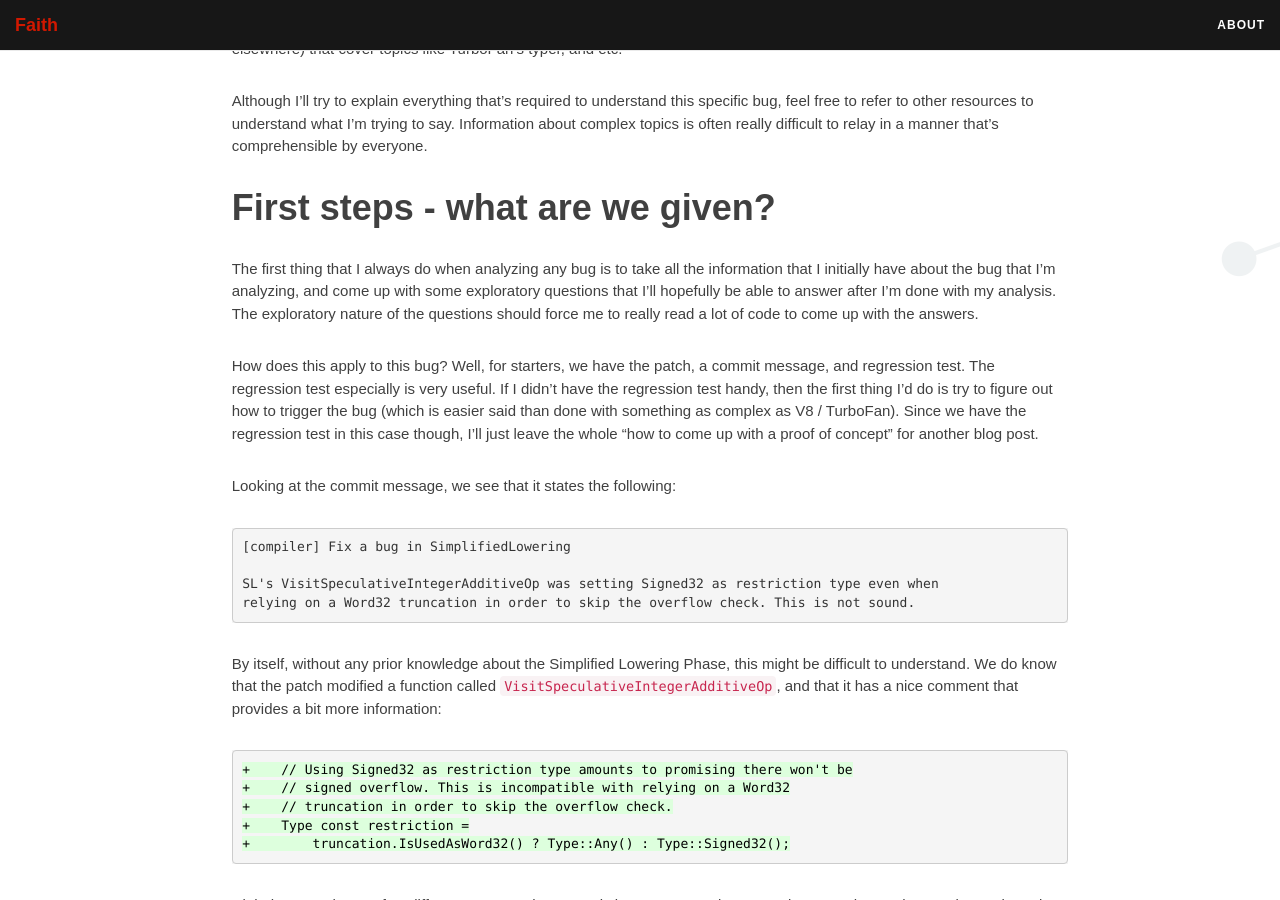
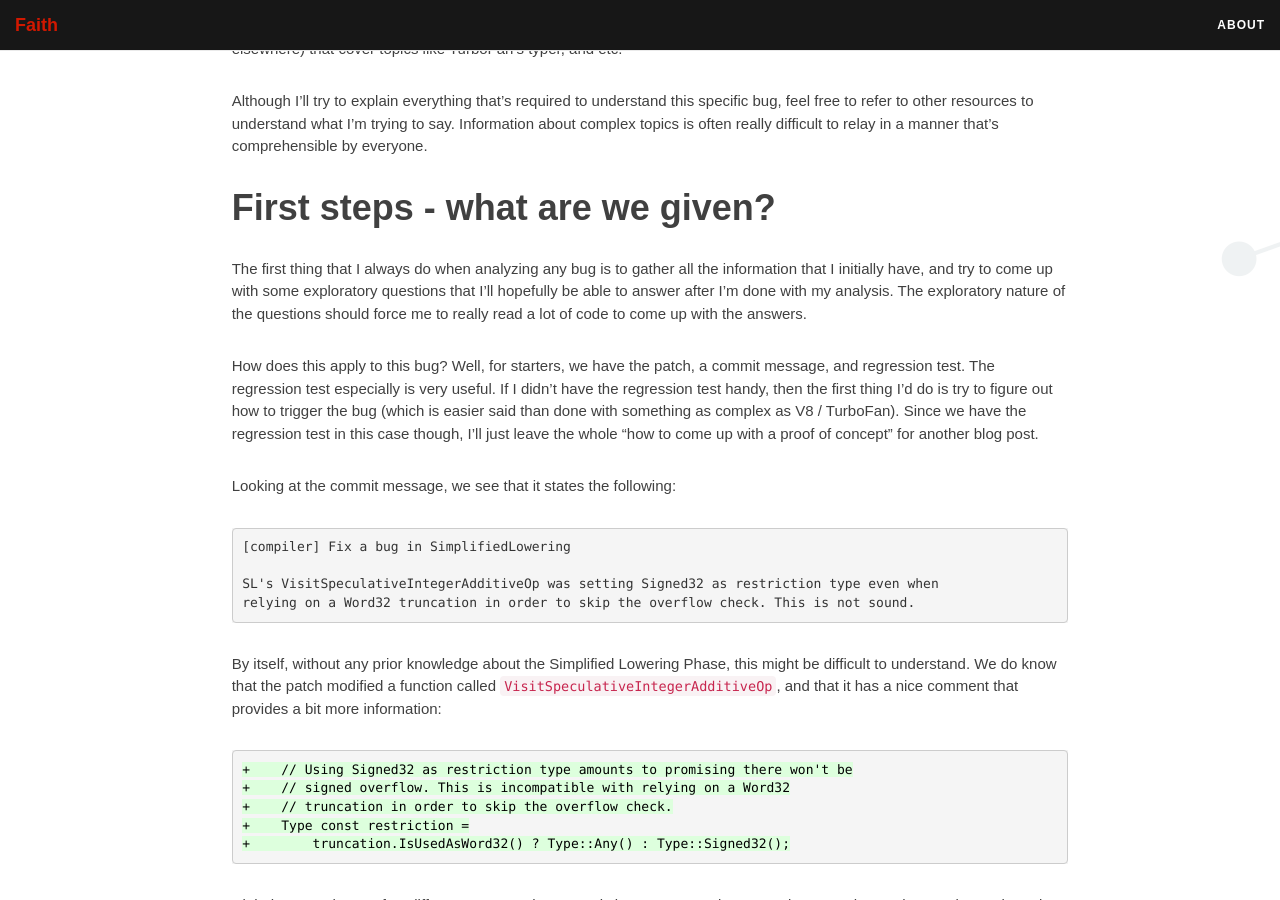
Before and after one commit to farazsth98/farazsth98.github.io, a Jekyll site: the page built from _posts/2021-01-06-cve-2020-16040-analysis.md, in a window 1280 px wide and 900 px high, scrolled down 993 px. Built offline with Jekyll 4.4.1, drawn with Linux system fonts in a browser that asks for light colours; nearby versions of some CDN libraries.

Commit message:
Fixed typo

```diff
--- a/_posts/2021-01-06-cve-2020-16040-analysis.md
+++ b/_posts/2021-01-06-cve-2020-16040-analysis.md
@@ -26,7 +26,7 @@ Although I’ll try to explain everything that’s required to understand this s
 
 # First steps - what are we given?
 
-The first thing that I always do when analyzing any bug is to take all the information that I initially have about the bug that I’m analyzing, and come up with some exploratory questions that I’ll hopefully be able to answer after I’m done with my analysis. The exploratory nature of the questions should force me to really read a lot of code to come up with the answers.
+The first thing that I always do when analyzing any bug is to gather all the information that I initially have, and try to come up with some exploratory questions that I’ll hopefully be able to answer after I’m done with my analysis. The exploratory nature of the questions should force me to really read a lot of code to come up with the answers.
 
 How does this apply to this bug? Well, for starters, we have the patch, a commit message, and regression test. The regression test especially is very useful. If I didn’t have the regression test handy, then the first thing I’d do is try to figure out how to trigger the bug (which is easier said than done with something as complex as V8 / TurboFan). Since we have the regression test in this case though, I’ll just leave the whole “how to come up with a proof of concept” for another blog post.
 
```
